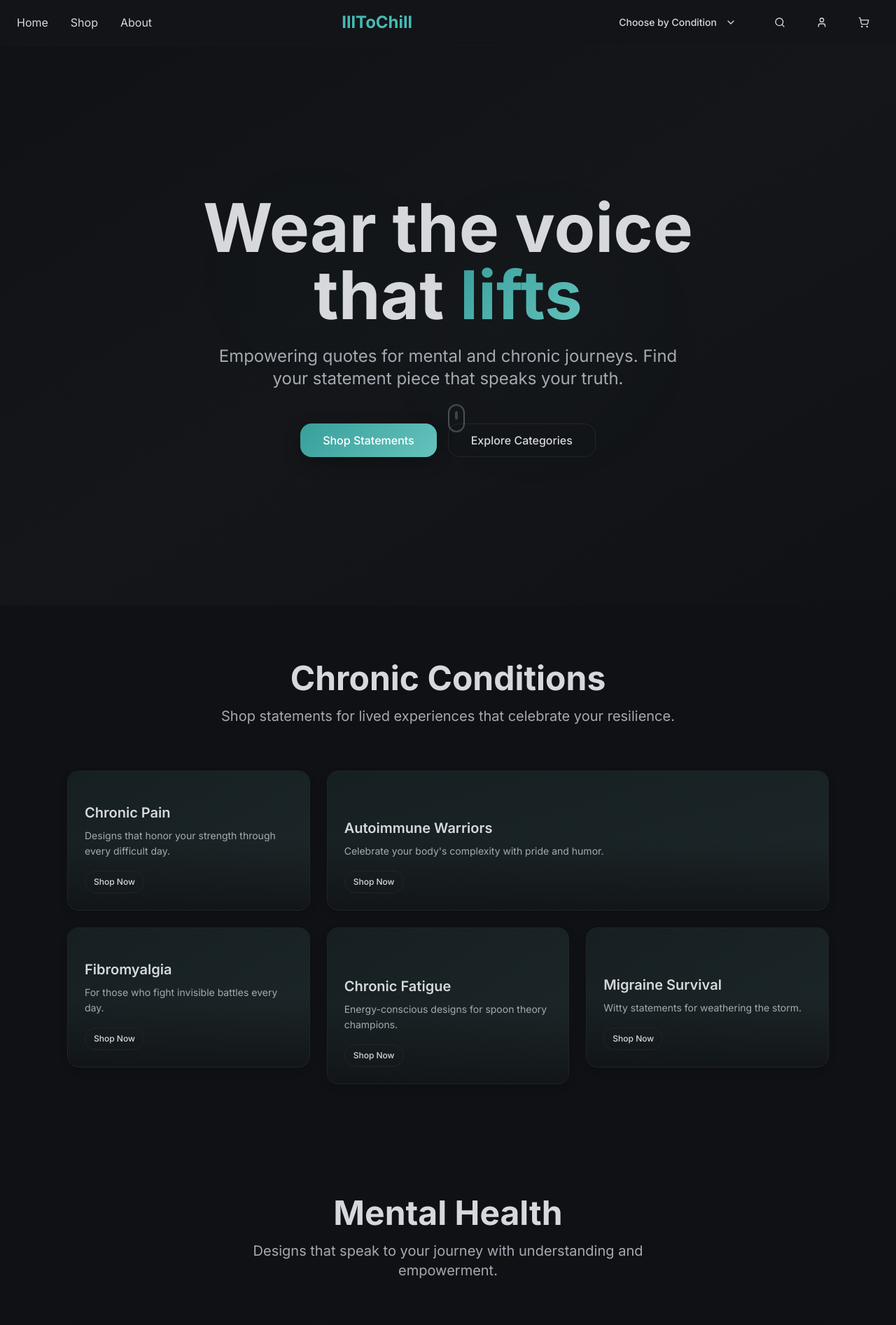
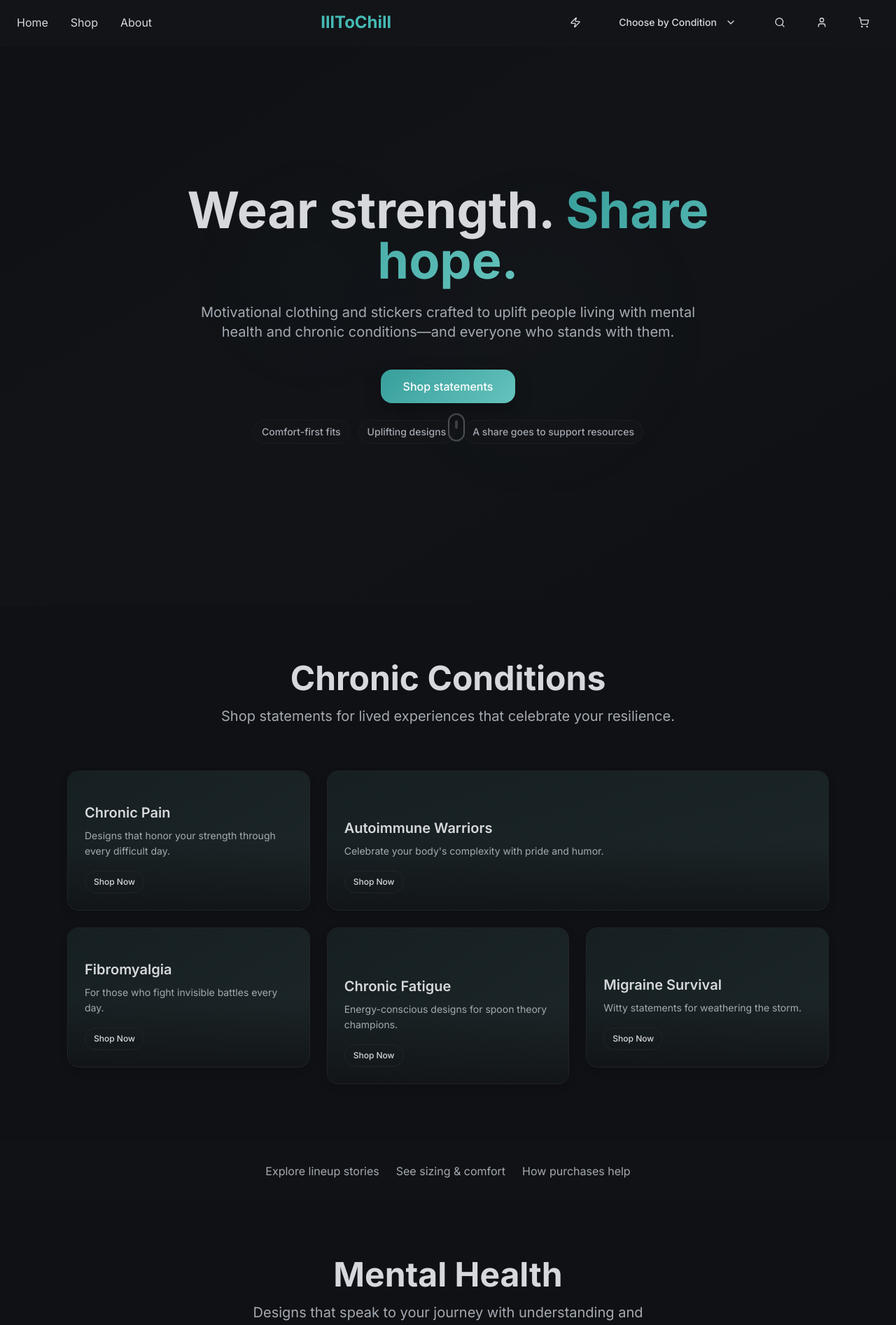
Before and after one commit to ankurchauhanOK/illtochill-zen-flow, a React (Vite) app: page / in a window 1280 px wide. Shown: the top 1893 px of the page at 70% size. Built offline with nearby package versions, Linux system fonts and the light colour scheme.

Commit message:
Reverted to commit 50a8d303ddb0c941dffcf7480735de5fa93789a8

```diff
--- a/src/components/sections/hero-section.tsx
+++ b/src/components/sections/hero-section.tsx
@@ -2,40 +2,46 @@ import { Button } from '../ui/button';
 
 export function HeroSection() {
   return (
-    <section className="relative min-h-screen flex items-center justify-center overflow-hidden">
+    <section className="relative min-h-[80vh] md:min-h-screen flex items-center justify-center overflow-hidden">
       {/* Background Video/Motion */}
       <div className="absolute inset-0 bg-gradient-to-br from-background via-surface to-background">
+        {/* Dark overlay for text contrast */}
+        <div className="absolute inset-0 bg-background/40"></div>
         {/* Subtle animated background pattern */}
         <div className="absolute inset-0 opacity-20">
-          <div className="absolute top-1/4 left-1/4 w-64 h-64 bg-primary/10 rounded-full blur-3xl animate-pulse"></div>
-          <div className="absolute bottom-1/4 right-1/4 w-96 h-96 bg-success/10 rounded-full blur-3xl animate-pulse delay-1000"></div>
+          <div className="absolute top-1/4 left-1/4 w-64 h-64 bg-primary/10 rounded-full blur-3xl animate-pulse" style={{ animationDuration: 'var(--duration-slow)' }}></div>
+          <div className="absolute bottom-1/4 right-1/4 w-96 h-96 bg-success/10 rounded-full blur-3xl animate-pulse delay-1000" style={{ animationDuration: 'var(--duration-slow)' }}></div>
         </div>
       </div>
 
       {/* Content */}
       <div className="relative z-10 text-center px-4 max-w-4xl mx-auto">
-        <h1 className="font-heading font-bold text-5xl md:text-7xl lg:text-8xl mb-6 text-foreground leading-tight">
-          Wear the voice that{' '}
+        <h1 className="font-heading font-bold text-4xl md:text-6xl lg:text-7xl mb-4 md:mb-6 text-foreground leading-tight">
+          Wear strength.{' '}
           <span className="bg-gradient-primary bg-clip-text text-transparent">
-            lifts
+            Share hope.
           </span>
         </h1>
 
-        <p className="font-body text-xl md:text-2xl text-subtext mb-12 max-w-2xl mx-auto leading-relaxed">
-          Empowering quotes for mental and chronic journeys. Find your statement piece that speaks your truth.
+        <p className="font-body text-lg md:text-xl text-subtext mb-8 md:mb-10 max-w-3xl mx-auto leading-relaxed">
+          Motivational clothing and stickers crafted to uplift people living with mental health and chronic conditions—and everyone who stands with them.
         </p>
 
-        <div className="flex flex-col sm:flex-row gap-4 justify-center items-center">
+        <div className="mb-6">
           <Button variant="hero" size="lg" className="px-8">
-            Shop Statements
-          </Button>
-          <Button variant="outline" size="lg" className="px-8">
-            Explore Categories
+            Shop statements
           </Button>
         </div>
 
+        {/* Benefit chips */}
+        <div className="flex flex-wrap justify-center gap-3 mb-8 max-w-2xl mx-auto">
+          <span className="benefit-chip">Comfort-first fits</span>
+          <span className="benefit-chip">Uplifting designs</span>
+          <span className="benefit-chip">A share goes to support resources</span>
+        </div>
+
         {/* Scroll indicator */}
-        <div className="absolute bottom-8 left-1/2 transform -translate-x-1/2 animate-bounce">
+        <div className="absolute bottom-6 md:bottom-8 left-1/2 transform -translate-x-1/2 animate-bounce">
           <div className="w-6 h-10 border-2 border-foreground/30 rounded-full flex justify-center">
             <div className="w-1 h-3 bg-foreground/30 rounded-full mt-2 animate-pulse"></div>
           </div>
--- a/src/components/ui/navigation.tsx
+++ b/src/components/ui/navigation.tsx
@@ -1,5 +1,5 @@
-import { useState } from 'react';
-import { Search, User, ShoppingCart, ChevronDown, Menu, X } from 'lucide-react';
+import { useState, useEffect } from 'react';
+import { Search, User, ShoppingCart, ChevronDown, Menu, X, Zap, ZapOff } from 'lucide-react';
 import { Button } from './button';
 import {
   DropdownMenu,
@@ -10,33 +10,65 @@ import {
 
 export function Navigation() {
   const [isMenuOpen, setIsMenuOpen] = useState(false);
+  const [motionEnabled, setMotionEnabled] = useState(true);
+
+  useEffect(() => {
+    const stored = localStorage.getItem('motion-enabled');
+    if (stored !== null) {
+      const enabled = stored === 'true';
+      setMotionEnabled(enabled);
+      document.documentElement.classList.toggle('motion-reduce', !enabled);
+    }
+  }, []);
+
+  const toggleMotion = () => {
+    const newValue = !motionEnabled;
+    setMotionEnabled(newValue);
+    localStorage.setItem('motion-enabled', newValue.toString());
+    document.documentElement.classList.toggle('motion-reduce', !newValue);
+  };
 
   return (
+    <>
+      <a href="#main" className="skip-link">
+        Skip to content
+      </a>
       <nav className="sticky top-0 z-50 w-full border-b border-divider/20 bg-surface/80 backdrop-blur-md">
         <div className="container mx-auto px-4 lg:px-6">
           <div className="flex h-16 items-center justify-between">
             {/* Left Navigation */}
             <div className="hidden md:flex items-center space-x-8">
-            <a href="/" className="text-foreground hover:text-primary transition-colors">
+              <a href="/" className="text-foreground hover:text-primary transition-colors focus-visible:outline-none focus-visible:ring-2 focus-visible:ring-primary/30 focus-visible:ring-offset-2 rounded">
                 Home
               </a>
-            <a href="/shop" className="text-foreground hover:text-primary transition-colors">
+              <a href="/shop" className="text-foreground hover:text-primary transition-colors focus-visible:outline-none focus-visible:ring-2 focus-visible:ring-primary/30 focus-visible:ring-offset-2 rounded">
                 Shop
               </a>
-            <a href="/about" className="text-foreground hover:text-primary transition-colors">
+              <a href="/about" className="text-foreground hover:text-primary transition-colors focus-visible:outline-none focus-visible:ring-2 focus-visible:ring-primary/30 focus-visible:ring-offset-2 rounded">
                 About
               </a>
             </div>
 
             {/* Center Logo */}
             <div className="flex-1 flex justify-center md:flex-initial">
-            <a href="/" className="font-heading font-bold text-2xl text-primary">
+              <a href="/" className="font-heading font-bold text-2xl text-primary focus-visible:outline-none focus-visible:ring-2 focus-visible:ring-primary/30 focus-visible:ring-offset-2 rounded">
                 IllToChill
               </a>
             </div>
 
             {/* Right Navigation */}
             <div className="hidden md:flex items-center space-x-4">
+              {/* Motion Toggle */}
+              <Button
+                variant="ghost"
+                size="icon"
+                onClick={toggleMotion}
+                aria-label={`Turn motion ${motionEnabled ? 'off' : 'on'}`}
+                title={`Motion: ${motionEnabled ? 'On' : 'Off'}`}
+              >
+                {motionEnabled ? <Zap className="h-5 w-5" /> : <ZapOff className="h-5 w-5" />}
+              </Button>
+
               {/* Choose by Condition Dropdown */}
               <DropdownMenu>
                 <DropdownMenuTrigger asChild>
@@ -78,6 +110,7 @@ export function Navigation() {
                 size="icon"
                 onClick={() => setIsMenuOpen(!isMenuOpen)}
                 aria-label="Menu"
+                aria-expanded={isMenuOpen}
               >
                 {isMenuOpen ? <X className="h-5 w-5" /> : <Menu className="h-5 w-5" />}
               </Button>
@@ -88,12 +121,13 @@ export function Navigation() {
           {isMenuOpen && (
             <div className="md:hidden py-4 border-t border-divider/20">
               <div className="space-y-4">
-              <a href="/" className="block text-foreground hover:text-primary">Home</a>
-              <a href="/shop" className="block text-foreground hover:text-primary">Shop</a>
-              <a href="/about" className="block text-foreground hover:text-primary">About</a>
-              <a href="/chronic" className="block text-foreground hover:text-primary">Chronic Conditions</a>
-              <a href="/mental" className="block text-foreground hover:text-primary">Mental Health</a>
-              <div className="flex space-x-4 pt-4">
+                <a href="/" className="block text-foreground hover:text-primary focus-visible:outline-none focus-visible:ring-2 focus-visible:ring-primary/30 focus-visible:ring-offset-2 rounded">Home</a>
+                <a href="/shop" className="block text-foreground hover:text-primary focus-visible:outline-none focus-visible:ring-2 focus-visible:ring-primary/30 focus-visible:ring-offset-2 rounded">Shop</a>
+                <a href="/about" className="block text-foreground hover:text-primary focus-visible:outline-none focus-visible:ring-2 focus-visible:ring-primary/30 focus-visible:ring-offset-2 rounded">About</a>
+                <a href="/chronic" className="block text-foreground hover:text-primary focus-visible:outline-none focus-visible:ring-2 focus-visible:ring-primary/30 focus-visible:ring-offset-2 rounded">Chronic Conditions</a>
+                <a href="/mental" className="block text-foreground hover:text-primary focus-visible:outline-none focus-visible:ring-2 focus-visible:ring-primary/30 focus-visible:ring-offset-2 rounded">Mental Health</a>
+                <div className="flex justify-between items-center pt-4">
+                  <div className="flex space-x-4">
                     <Button variant="ghost" size="icon" aria-label="Search">
                       <Search className="h-5 w-5" />
                     </Button>
@@ -104,10 +138,21 @@ export function Navigation() {
                       <ShoppingCart className="h-5 w-5" />
                     </Button>
                   </div>
+                  <Button
+                    variant="ghost"
+                    size="icon"
+                    onClick={toggleMotion}
+                    aria-label={`Turn motion ${motionEnabled ? 'off' : 'on'}`}
+                    title={`Motion: ${motionEnabled ? 'On' : 'Off'}`}
+                  >
+                    {motionEnabled ? <Zap className="h-5 w-5" /> : <ZapOff className="h-5 w-5" />}
+                  </Button>
+                </div>
               </div>
             </div>
           )}
         </div>
       </nav>
+    </>
   );
 }
--- a/src/index.css
+++ b/src/index.css
@@ -64,8 +64,11 @@
     --shadow-medium: 0 8px 24px hsl(0 0% 0% / 0.25);
     --shadow-strong: 0 16px 48px hsl(0 0% 0% / 0.35);
 
-    /* Animation Easings */
-    --ease-smooth: cubic-bezier(0.4, 0, 0.2, 1);
+    /* Motion Tokens */
+    --duration-fast: 160ms;
+    --duration-medium: 240ms;
+    --duration-slow: 360ms;
+    --ease-smooth: cubic-bezier(0.2, 0.6, 0.2, 1);
     --ease-bounce: cubic-bezier(0.68, -0.55, 0.265, 1.55);
 
     /* Focus Ring */
@@ -87,6 +90,21 @@
     @apply font-heading;
   }
 
+  /* Skip to content link */
+  .skip-link {
+    @apply absolute top-0 left-0 z-[100] px-4 py-2 bg-primary text-primary-foreground rounded-br-md transform -translate-y-full opacity-0 transition-all duration-200;
+  }
+  .skip-link:focus {
+    @apply translate-y-0 opacity-100;
+  }
+
+  /* Motion control */
+  .motion-reduce *, .motion-reduce *::before, .motion-reduce *::after {
+    animation-duration: 0.01ms !important;
+    animation-iteration-count: 1 !important;
+    transition-duration: 0.01ms !important;
+  }
+
   /* Accessibility: Respect reduced motion preferences */
   @media (prefers-reduced-motion: reduce) {
     *, *::before, *::after {
@@ -105,9 +123,18 @@
     display: none;
   }
 
-  /* Ensure focus visibility for accessibility */
-  .focus-visible {
-    outline: 2px solid hsl(var(--primary));
-    outline-offset: 2px;
+  /* Enhanced focus visibility for accessibility */
+  .focus-visible,
+  *:focus-visible {
+    outline: 2px solid hsl(var(--primary)) !important;
+    outline-offset: 2px !important;
+  }
+
+  /* Benefit chips styling */
+  .benefit-chip {
+    @apply inline-flex items-center px-3 py-1.5 text-sm font-medium bg-surface/80 backdrop-blur-sm border border-divider/50 rounded-full text-subtext transition-all duration-200;
+  }
+  .benefit-chip:hover {
+    @apply bg-surface border-primary/30 text-foreground;
   }
 }
--- a/src/pages/Index.tsx
+++ b/src/pages/Index.tsx
@@ -66,7 +66,7 @@ const Index = () => {
     <div className="min-h-screen bg-background font-body">
       <Navigation />
 
-      <main>
+      <main id="main">
         <HeroSection />
 
         <CategoryGrid
@@ -74,6 +74,23 @@ const Index = () => {
           subtitle="Shop statements for lived experiences that celebrate your resilience."
           categories={chronicCategories}
         />
+
+        {/* Secondary Links */}
+        <section className="py-8 bg-surface/30">
+          <div className="container mx-auto px-4 text-center">
+            <div className="flex flex-wrap justify-center gap-6 text-subtext">
+              <a href="/stories" className="hover:text-primary transition-colors focus-visible:outline-none focus-visible:ring-2 focus-visible:ring-primary/30 focus-visible:ring-offset-2 rounded">
+                Explore lineup stories
+              </a>
+              <a href="/sizing" className="hover:text-primary transition-colors focus-visible:outline-none focus-visible:ring-2 focus-visible:ring-primary/30 focus-visible:ring-offset-2 rounded">
+                See sizing & comfort
+              </a>
+              <a href="/impact" className="hover:text-primary transition-colors focus-visible:outline-none focus-visible:ring-2 focus-visible:ring-primary/30 focus-visible:ring-offset-2 rounded">
+                How purchases help
+              </a>
+            </div>
+          </div>
+        </section>
 
         <CategoryGrid
           title="Mental Health"
```
Lines whose indentation alone changed are shown as unchanged.
